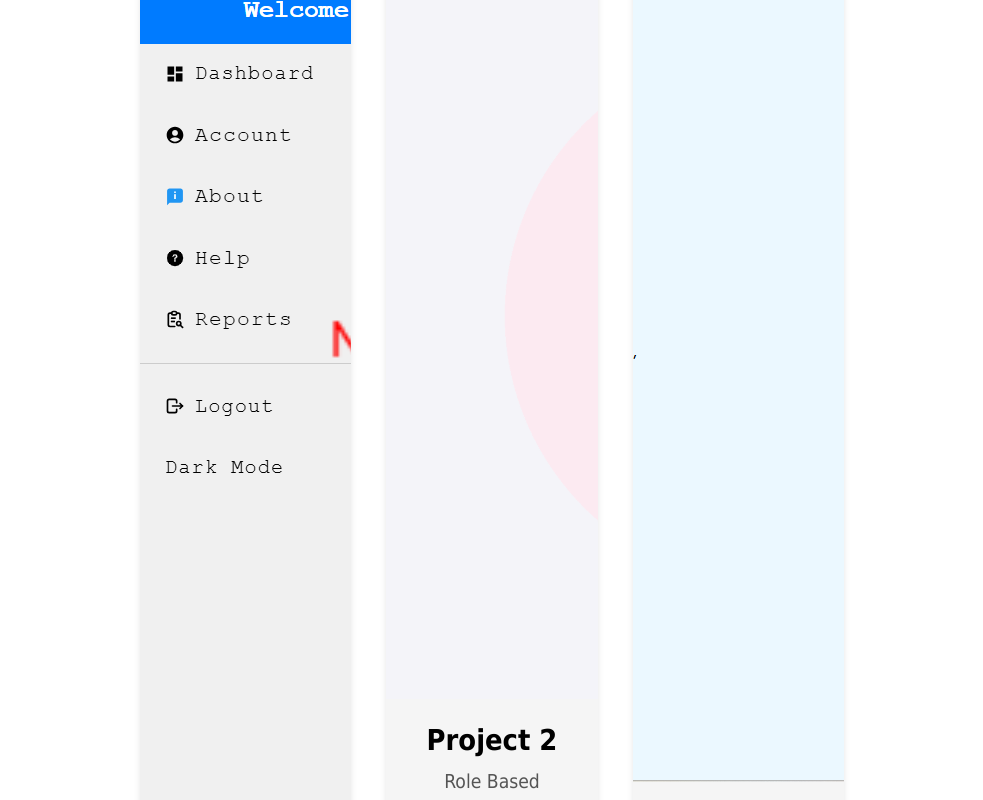
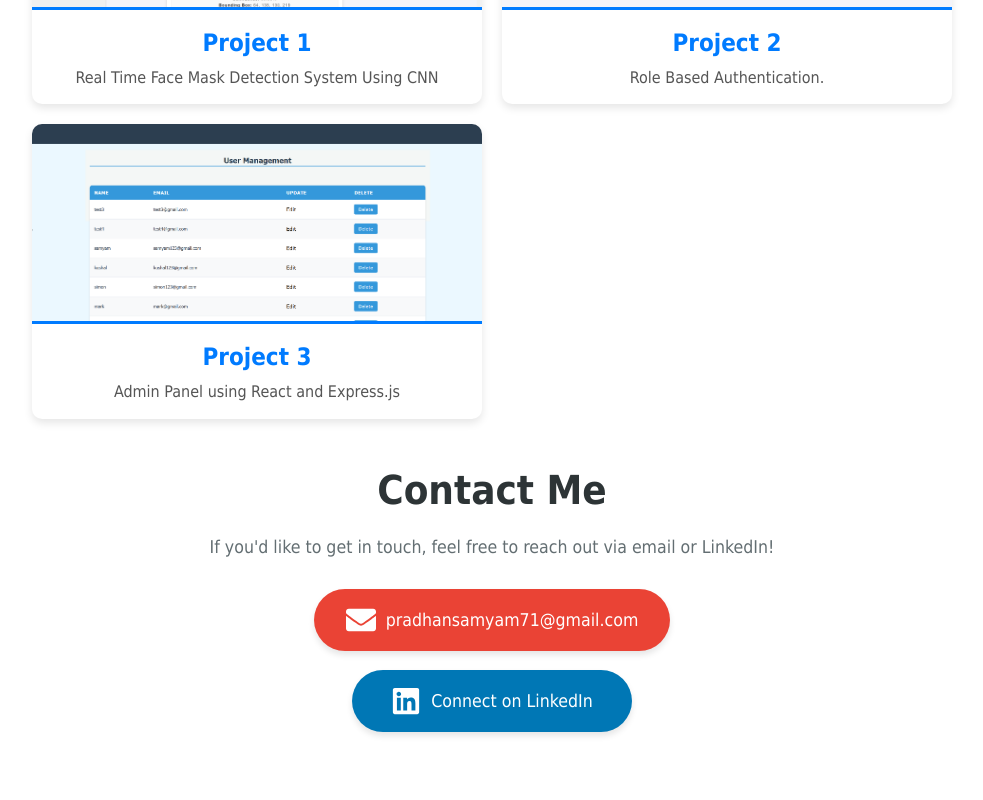
Before and after one commit to Samyam-Pradhan/Portfolio, a React (Vite) app: page / in a window 1280 px wide. Shown: the part 2160-2960 px from the top of the page, without its empty margins (148-1131 px from the left). Built offline with nearby package versions, Linux system fonts and the light colour scheme.

Commit message:
Update Components

```diff
--- a/src/assets/Contact.css
+++ b/src/assets/Contact.css
@@ -1,50 +1,115 @@
-/* Contact Section */
-#contact {
-    padding: 60px 10%;
-    text-align: center;
-    margin-top: 20px;
-    margin-bottom: -400px;
+.contact {
+  padding: 3rem 1rem;
+  max-height: 400px;
+  margin-top: -50px;
+  margin-bottom: -50px;
 }
 
 .contact-container {
-    max-width: 800px;
-    margin: auto;
+  max-width: 700px;
+  margin: 0 auto;
+  text-align: center;
 }
 
-  #contact h2 {
+.contact-container h2 {
   font-size: 2.5rem;
-    margin-bottom: 20px;
-    text-decoration: underline;
+  color: #2d3436;
+  margin-bottom: 1.5rem;
 }
 
-  #contact p {
-    font-size: 1.2rem;
-    color: #555;
-    line-height: 1.6;
-    margin-bottom: 20px;
+.contact-container p {
+  font-size: 1.1rem;
+  color: #636e72;
+  margin-bottom: 2rem;
 }
 
 .contact-links {
   display: flex;
-    justify-content: center;
-    gap: 50px;
+  flex-direction: column;
+  gap: 1.2rem;
   align-items: center;
 }
 
 .contact-link {
-    font-size: 1.5rem;
-    color:black;
-    text-decoration: none;
-    transition: color 0.3s ease;
   display: flex;
   align-items: center;
+  padding: 1rem 2rem;
+  background: white;
+  border-radius: 50px;
+  text-decoration: none;
+  color: #2d3436;
+  font-size: 1.1rem;
+  transition: all 0.3s ease;
+  box-shadow: 0 4px 6px rgba(0, 0, 0, 0.1);
+  min-width: 280px;
+  justify-content: center;
 }
 
 .contact-link:hover {
-    color: #005bb5;
+  transform: translateY(-3px);
+  box-shadow: 0 6px 12px rgba(0, 0, 0, 0.15);
+  background: #0984e3;
+  color: white;
   text-decoration: none;
 }
 
-  .contact-link svg {
-    margin-right: 10px;
+.contact-link:first-child {
+  background: #ea4335;
+  color: white;
 }
+
+.contact-link:first-child:hover {
+  background: #d63a2f;
+}
+
+.contact-link:last-child {
+  background: #0077b5;
+  color: white;
+}
+
+.contact-link:last-child:hover {
+  background: #006396;
+}
+
+/* Animation */
+@keyframes fadeInUp {
+  from {
+    opacity: 0;
+    transform: translateY(20px);
+  }
+  to {
+    opacity: 1;
+    transform: translateY(0);
+  }
+}
+
+.contact-container {
+  animation: fadeInUp 0.6s ease-out forwards;
+}
+
+/* Responsive Design */
+@media (max-width: 768px) {
+  .contact {
+    padding: 2.5rem 1rem;
+  }
+
+  .contact-container h2 {
+    font-size: 2rem;
+  }
+
+  .contact-container p {
+    font-size: 1rem;
+  }
+
+  .contact-link {
+    min-width: 260px;
+    padding: 0.8rem 1.5rem;
+    font-size: 1rem;
+  }
+}
+
+@media (max-width: 480px) {
+  .contact-link {
+    min-width: 220px;
+  }
+}
--- a/src/assets/Projects.css
+++ b/src/assets/Projects.css
@@ -1,68 +1,68 @@
-/* Projects Section */
 #projects {
-    padding: 60px 10%;
+    padding: 50px 20px;
     text-align: center;
-    padding-top: 5vh;
-    margin-top: -300px; /* Adjusted margin-top for a more natural gap */
   }
 
   .projects-container {
-    max-width: 900px;
-    margin: auto;
+    max-width: 950px;
+    margin: 0 auto;
   }
 
-#projects h2 {
+  .projects-container h2 {
     font-size: 2.5rem;
+    color: #333;
     margin-bottom: 30px;
-    text-decoration: underline;
+    text-transform: uppercase;
   }
 
-/* Flexbox Layout for Cards */
   .projects-cards {
-    display: flex;
-    justify-content: space-between;
-    gap: 30px;
-    flex-wrap: wrap; /* Ensures wrapping on small screens */
+    display: grid;
+    grid-template-columns: repeat(auto-fit, minmax(300px, 1fr));
+    gap: 20px;
+    justify-content: center;
   }
 
-/* Individual Project Card */
   .project-card {
-    background: #f5f5f5;
+    background: #fff;
     border-radius: 10px;
-    width: 30%;
+    box-shadow: 0 4px 8px rgba(0, 0, 0, 0.1);
     overflow: hidden;
-    box-shadow: 0 4px 6px rgba(0, 0, 0, 0.1);
-    transition: transform 0.3s ease-in-out;
+    transition: transform 0.3s ease-in-out, box-shadow 0.3s ease-in-out;
   }
 
   .project-card:hover {
-    transform: scale(1.05);
+    transform: translateY(-5px);
+    box-shadow: 0 6px 12px rgba(0, 0, 0, 0.15);
   }
 
-.project-image {
+  .project-card img {
     width: 100%;
     height: 200px;
     object-fit: cover;
+    border-bottom: 3px solid #007bff;
   }
 
-.project-info {
-    padding: 20px;
+  .project-card .project-info {
+    padding: 15px;
   }
 
-.project-info h3 {
-    font-size: 1.8rem;
+  .project-card .project-info h3 {
+    font-size: 1.5rem;
+    color: #007bff;
     margin-bottom: 10px;
   }
 
-.project-info p {
-    font-size: 1.2rem;
+  .project-card .project-info p {
+    font-size: 1rem;
     color: #555;
-    line-height: 1.6;
+    line-height: 1.4;
   }
 
-/* Make the project cards responsive */
   @media (max-width: 768px) {
-  .project-card {
-    width: 100%; /* Take full width on small screens */
+    .projects-cards {
+      grid-template-columns: 1fr;
+    }
+    .projects-container h2 {
+      font-size: 2rem;
     }
   }
--- a/src/assets/Skills.css
+++ b/src/assets/Skills.css
@@ -4,11 +4,14 @@
     text-align: center;
     padding-top: 0vh;
     margin-top: -100px;
+
+    max-height: 400px;
 }
 
 .skills-container {
-    max-width: 800px;
+    max-width: 500px;
     margin: auto;
+
 }
 
 #skills h2 {
--- a/src/components/Contact.jsx
+++ b/src/components/Contact.jsx
@@ -1,19 +1,25 @@
 import React from 'react';
 import { FaEnvelope, FaLinkedin } from 'react-icons/fa';
-
+import "../assets/Contact.css";
 const Contact = () => {
   return (
-    <section id="contact">
+    <section className="contact">
       <div className="contact-container">
         <h2>Contact Me</h2>
         <p>If you'd like to get in touch, feel free to reach out via email or LinkedIn!</p>
         <div className="contact-links">
           <a href="mailto:pradhansamyam71@gmail.com" className="contact-link">
             <FaEnvelope size={30} style={{ marginRight: '10px' }} />
-            Email: pradhansamyam71@gmail.com
+            pradhansamyam71@gmail.com
           </a>
-          <a href="https://www.linkedin.com/in/your-profile" target="_blank" rel="noopener noreferrer" className="contact-link">
-            LinkedIn:<FaLinkedin size={30} style={{ marginRight: '10px' }} />
+          <a
+            href="https://www.linkedin.com/in/samyam-pradhan-b59b68292/"
+            target="_blank"
+            rel="noopener noreferrer"
+            className="contact-link"
+          >
+            <FaLinkedin size={30} style={{ marginRight: '10px' }} />
+            Connect on LinkedIn
           </a>
         </div>
       </div>
```
Lines whose indentation alone changed are shown as unchanged.
